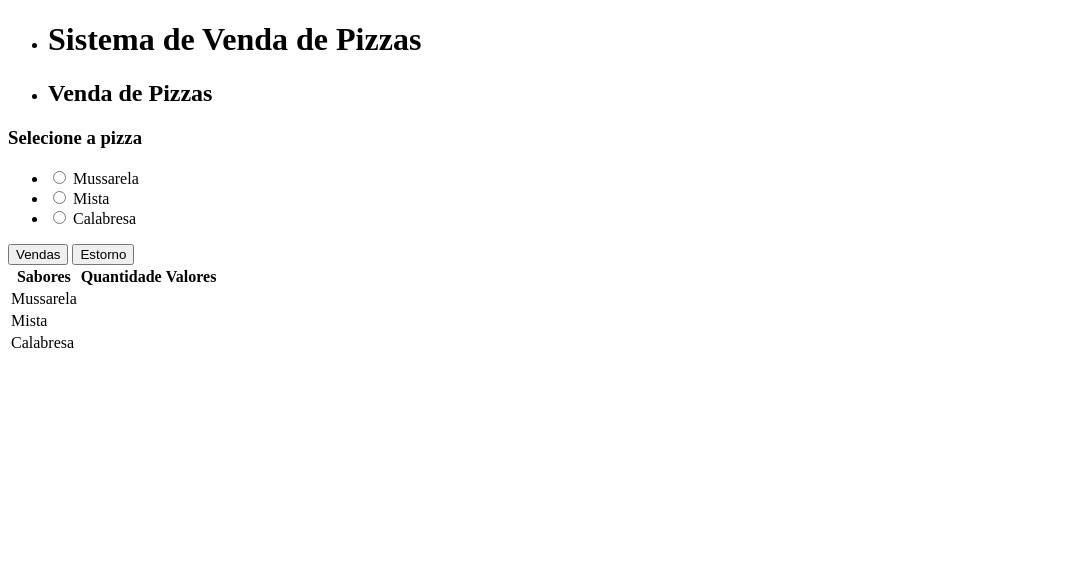
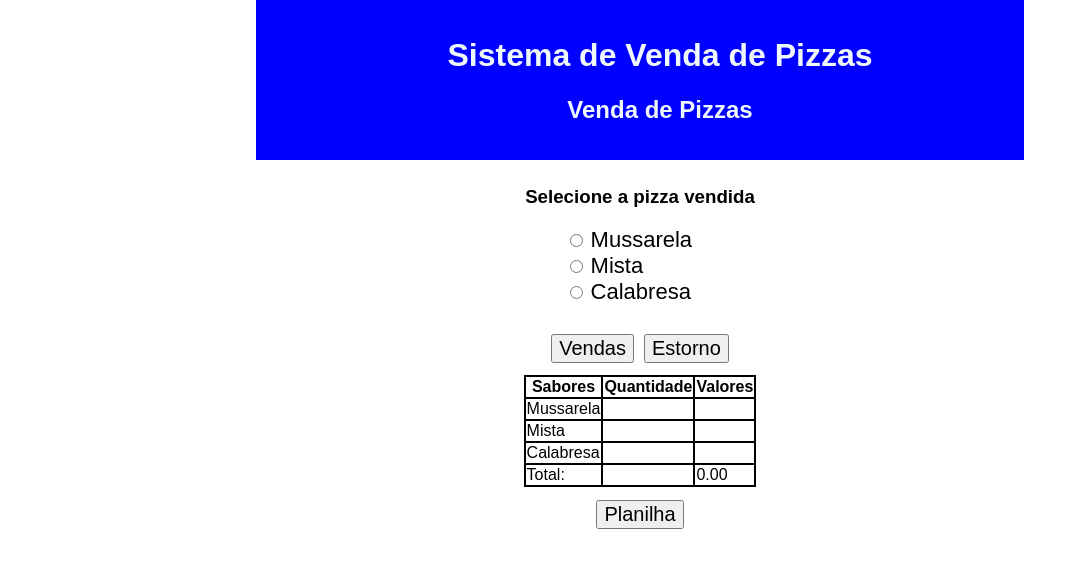
Before and after one commit to vinisaggioratto/venda-de-pizza, a plain HTML site: page index.html in a window 1280 px wide. Both pictures are taken after a click on the button "Vendas". Shown: the whole page, without its empty margins (0-1079 px from the left). Drawn offline with Linux system fonts and the light colour scheme.

Commit message:
Desenvolvido o código em js, criado o css. Tudo com base no tutorial. ADICIONEI por conta, uma linha de total a planilha.

```diff
--- a/css/style.css
+++ b/css/style.css
@@ -0,0 +1,44 @@
+body{
+    margin: auto;
+    width: 60%;
+    font-family: sans-serif;
+}
+
+header{
+    display: flex;
+    justify-content: center;
+    background-color: blue;
+    color: aliceblue;
+    text-align: center;
+}
+
+header ul li{
+    list-style: none;
+}
+
+section form ul li{
+    list-style: none;
+}
+
+section form ul li label{
+    font-size: 22px;
+}
+
+section{
+    margin-top: 1%;
+    display: flex;
+    justify-content: center;
+    font-size: medium;
+}
+
+section button{
+    margin: 5px;
+    font-size: 20px;
+}
+
+table, th, td{
+    border: 2px solid black;
+    border-collapse: collapse;
+    border-radius: 5px;
+    font-size: medium;
+}
--- a/index.html
+++ b/index.html
@@ -24,17 +24,17 @@
     </header>
 
     <section>
-        <h3>Selecione a pizza</h3>
         <form>
+            <h3>Selecione a pizza vendida</h3>
             <ul>
                 <li><input type="radio" id="mussarela" name="pizzas">
-                    <label>Mussarela</label>
+                    <label for="mussarela">Mussarela</label>
                 </li>
                 <li><input type="radio" id="mista" name="pizzas">
-                    <label>Mista</label>
+                    <label for="mista">Mista</label>
                 </li>
                 <li><input type="radio" id="calabresa" name="pizzas">
-                    <label>Calabresa</label>
+                    <label for="calabresa">Calabresa</label>
                 </li>
             </ul>
         </form>
@@ -48,20 +48,36 @@
     <section id="table">
         <table>
             <tr>
-                <th>Sabores</th><th>Quantidade</th><th>Valores</th>
+                <th>Sabores</th>
+                <th>Quantidade</th>
+                <th>Valores</th>
             </tr>
             <tr>
-                <td>Mussarela</td><td id="resultadoMussarela"></td><td id="vendaMussarela"></td>
+                <td>Mussarela</td>
+                <td id="resultadoMussarela"></td>
+                <td id="vendaMussarela"></td>
             </tr>
             <tr>
-                <td>Mista</td><td></td><td></td>
+                <td>Mista</td>
+                <td id="resultadoMista"></td>
+                <td id="vendaMista"></td>
             </tr>
             <tr>
-                <td>Calabresa</td><td></td><td></td>
+                <td>Calabresa</td>
+                <td id="resultadoCalabresa"></td>
+                <td id="vendaCalabresa"></td>
+            </tr>
+            <tr>
+                <td>Total:</td>
+                <td></td>
+                <td id="totalVendas"></td>
             </tr>
         </table>
     </section>
 
+    <section>
+        <button id="export">Planilha</button>
+    </section>
 
     <script src="js/tableToExcel.js"></script>
     <script src="js/javascript.js"></script>
--- a/js/javascript.js
+++ b/js/javascript.js
@@ -0,0 +1,83 @@
+'use strict';
+
+//variáveis
+let somaMussarela = 0;
+let somaMista = 0;
+let somaCalabresa = 0;
+let vendaMussarela = 0.00;
+let vendaMista = 0.00;
+let vendaCalabresa = 0.00;
+let total = 0.00;
+
+let btnVendas = document.getElementById('vendas');
+let btnEstorno = document.getElementById('estorno');
+let btnPlanilha = document.getElementById('export');
+
+//eventos
+
+btnVendas.addEventListener('click', venda, false);
+btnVendas.addEventListener('click', totalVendas, false);
+btnEstorno.addEventListener('click', estorno, false);
+btnEstorno.addEventListener('click', totalVendas, false);
+btnPlanilha.addEventListener('click', planilha, false);
+
+//funções
+
+function venda(e) {
+    if (document.getElementById('mussarela').checked) {
+        somaMussarela = somaMussarela + 1;
+        vendaMussarela = vendaMussarela + 25.00;
+        document.getElementById('resultadoMussarela').innerHTML = somaMussarela;
+        document.getElementById('vendaMussarela').innerHTML = vendaMussarela.toFixed(2);
+
+    } else if (document.getElementById('mista').checked) {
+        somaMista = somaMista + 1;
+        vendaMista = vendaMista + 25.00;
+        document.getElementById('resultadoMista').innerHTML = somaMista;
+        document.getElementById('vendaMista').innerHTML = vendaMista.toFixed(2);
+
+    } else if (document.getElementById('calabresa').checked) {
+        somaCalabresa = somaCalabresa + 1;
+        vendaCalabresa = vendaCalabresa + 25.00;
+        document.getElementById('resultadoCalabresa').innerHTML = somaCalabresa;
+        document.getElementById('vendaCalabresa').innerHTML = vendaCalabresa.toFixed(2);
+    }
+}
+
+function estorno(e) {
+
+    if (somaMussarela >= 1 && vendaMussarela >= 1) {
+        if (document.getElementById('mussarela').checked) {
+            somaMussarela = somaMussarela - 1;
+            vendaMussarela = vendaMussarela - 25.00;
+            document.getElementById('resultadoMussarela').innerHTML = somaMussarela;
+            document.getElementById('vendaMussarela').innerHTML = vendaMussarela.toFixed(2);
+        }
+    }
+
+    if (somaMista >= 1 && vendaMista >= 1) {
+        if (document.getElementById('mista').checked) {
+        somaMista = somaMista - 1;
+        vendaMista = vendaMista - 25.00;
+        document.getElementById('resultadoMista').innerHTML = somaMista;
+        document.getElementById('vendaMista').innerHTML = vendaMista.toFixed(2);
+    }
+}
+    if (somaCalabresa >= 1 && vendaCalabresa >= 1) {
+    if (document.getElementById('calabresa').checked) {
+        somaCalabresa = somaCalabresa - 1;
+        vendaCalabresa = vendaCalabresa - 25.00;
+        document.getElementById('resultadoCalabresa').innerHTML = somaCalabresa;
+        document.getElementById('vendaCalabresa').innerHTML = vendaCalabresa.toFixed(2);
+    }
+}
+}
+
+function totalVendas(e){
+    total = vendaMussarela + vendaMista + vendaCalabresa;
+    document.getElementById('totalVendas').innerHTML = total.toFixed(2);
+}
+
+function planilha(e){
+    TableToExcel.convert(document.getElementById('table'));
+}
```
